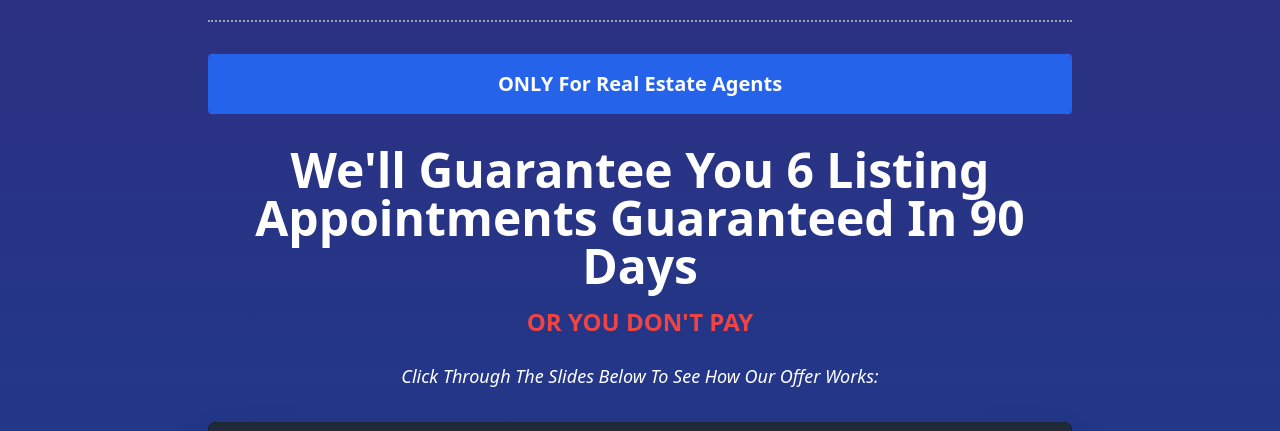
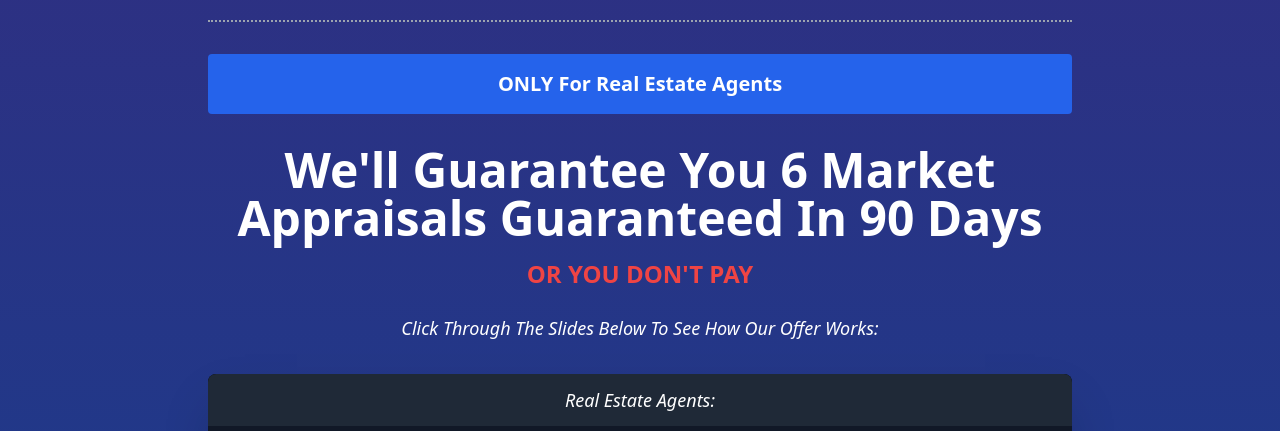
Before and after one commit to jason1234567yu-svg/crestmontdigital, a website: page index.html in a window 1280 px wide. Shown: the part 186-617 px from the top of the page. Drawn offline with nearby package versions, Linux system fonts and the light colour scheme.

Commit message:
Update index.html

```diff
--- a/index.html
+++ b/index.html
@@ -3,12 +3,12 @@
 <head>
     <meta charset="UTF-8">
     <meta name="viewport" content="width=device-width, initial-scale=1.0">
-    <title>Get 6 Listing Appointments Guaranteed in 90 Days - Free Strategy Call</title>
+    <title>Get 6 Market Appraisals Guaranteed in 90 Days - Free Strategy Call</title>
     <meta name="description" content="Discover our proven system that helps real estate agents generate predictable appointments and sign more high-value clients. Book your free strategy call today.">
     <meta name="keywords" content="real estate marketing, client acquisition, listing leads, agent marketing">
 
     <!-- Open Graph -->
-    <meta property="og:title" content="Get 6 Listing Appointments Guaranteed in 90 Days">
+    <meta property="og:title" content="Get 6 Market Appraisals Guaranteed in 90 Days">
     <meta property="og:description" content="Book your free strategy call to discover our proven client acquisition system">
     <meta property="og:type" content="website">
 
@@ -47,7 +47,7 @@
         <!-- Main Guarantee Text -->
         <div class="text-center mb-6">
             <h1 class="text-white text-4xl md:text-5xl font-bold leading-tight mb-4">
-                We'll Guarantee You 6 Listing Appointments Guaranteed
+                We'll Guarantee You 6 Market Appraisals Guaranteed
                 In 90 Days<br />
             </h1>
             <div class="text-red-500 text-2xl font-bold mb-6">
```
